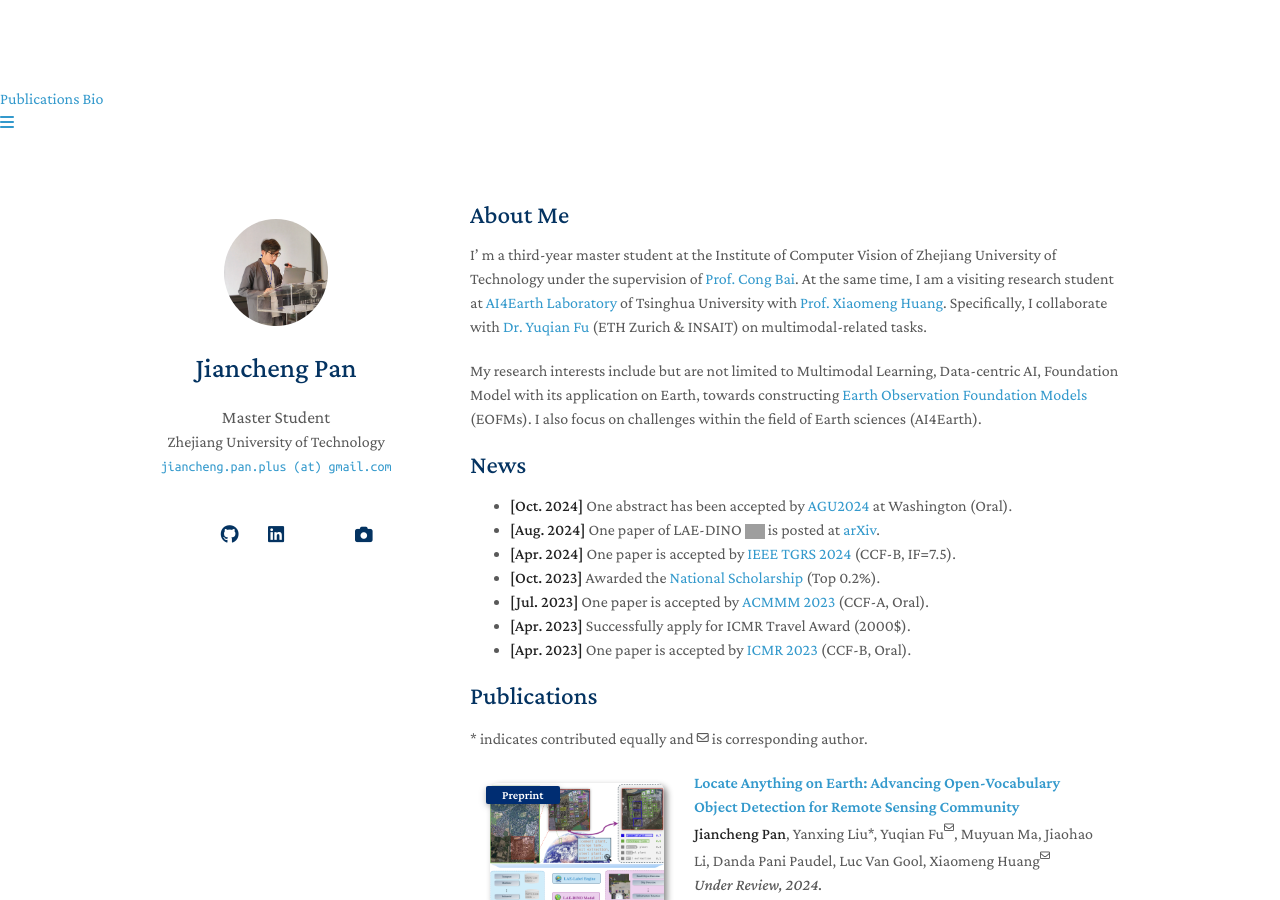
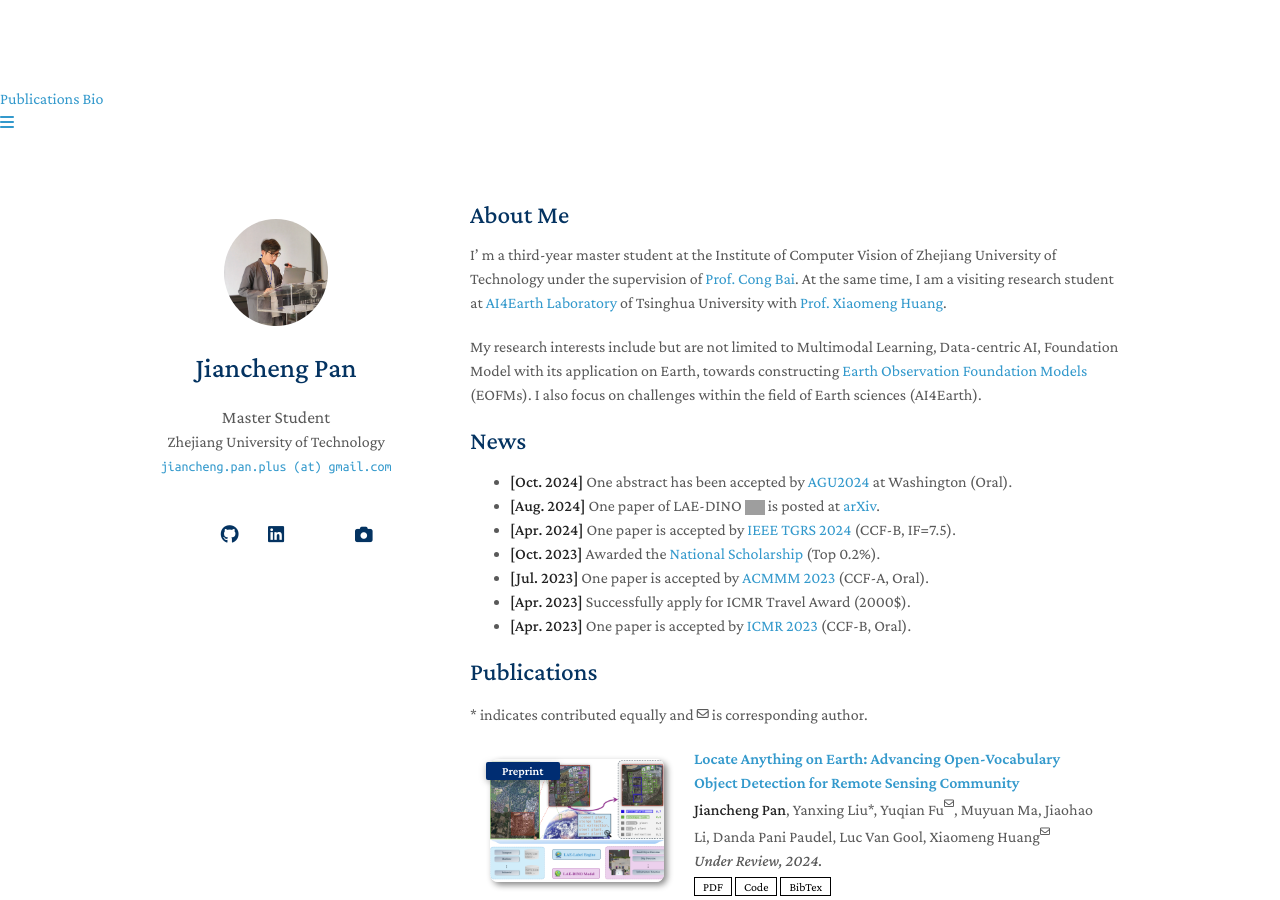
Before and after one commit to jaychempan/jaychempan.github.io, a Jekyll site: the page built from index.md, in a window 1280 px wide and 900 px high. Built offline with Jekyll 4.4.1, drawn with Linux system fonts in a browser that asks for light colours; a style sheet for code colours, icons or effects is not loaded; our own code applies the rules of GitHub Pages for plain Markdown files; grey boxes are pictures that could not be loaded.

Commit message:
update index

```diff
--- a/index.md
+++ b/index.md
@@ -4,7 +4,7 @@
 
 ## About Me
 
-I' m a third-year master student at the Institute of Computer Vision of Zhejiang University of Technology under the supervision of <a href="https://scholar.google.com/citations?user=XGZ4UZgAAAAJ&hl=en&oi=ao">Prof. Cong Bai</a>. At the same time, I am a visiting research student at <a href="https://github.com/AI4EarthLab">AI4Earth Laboratory</a>  of Tsinghua University with <a href="https://scholar.google.com/citations?user=yH9OkqYAAAAJ&hl=en">Prof. Xiaomeng Huang</a>. Specifically, I collaborate with <a href="https://scholar.google.com/citations?user=y3Bpp1IAAAAJ&hl=en">Dr. Yuqian Fu</a> (ETH Zurich & INSAIT) on multimodal-related tasks.
+I' m a third-year master student at the Institute of Computer Vision of Zhejiang University of Technology under the supervision of <a href="https://scholar.google.com/citations?user=XGZ4UZgAAAAJ&hl=en&oi=ao">Prof. Cong Bai</a>. At the same time, I am a visiting research student at <a href="https://github.com/AI4EarthLab">AI4Earth Laboratory</a>  of Tsinghua University with <a href="https://scholar.google.com/citations?user=yH9OkqYAAAAJ&hl=en">Prof. Xiaomeng Huang</a>.
 <!-- Before that, I received the B.E. degree from Jiangxi Normal University in 2022, under the supervision of <a href="https://scholar.google.com/citations?user=ZO3KGykAAAAJ&hl=en&oi=ao">Prof. Aiwen Jiang</a>. -->
 
 My research interests include but are not limited to Multimodal Learning, Data-centric AI, Foundation Model with its application on Earth, towards constructing <a href="https://github.com/Earth-Observation-Foundation-Models">Earth Observation Foundation Models</a> (EOFMs). I also focus on challenges within the field of Earth sciences (AI4Earth).
```
